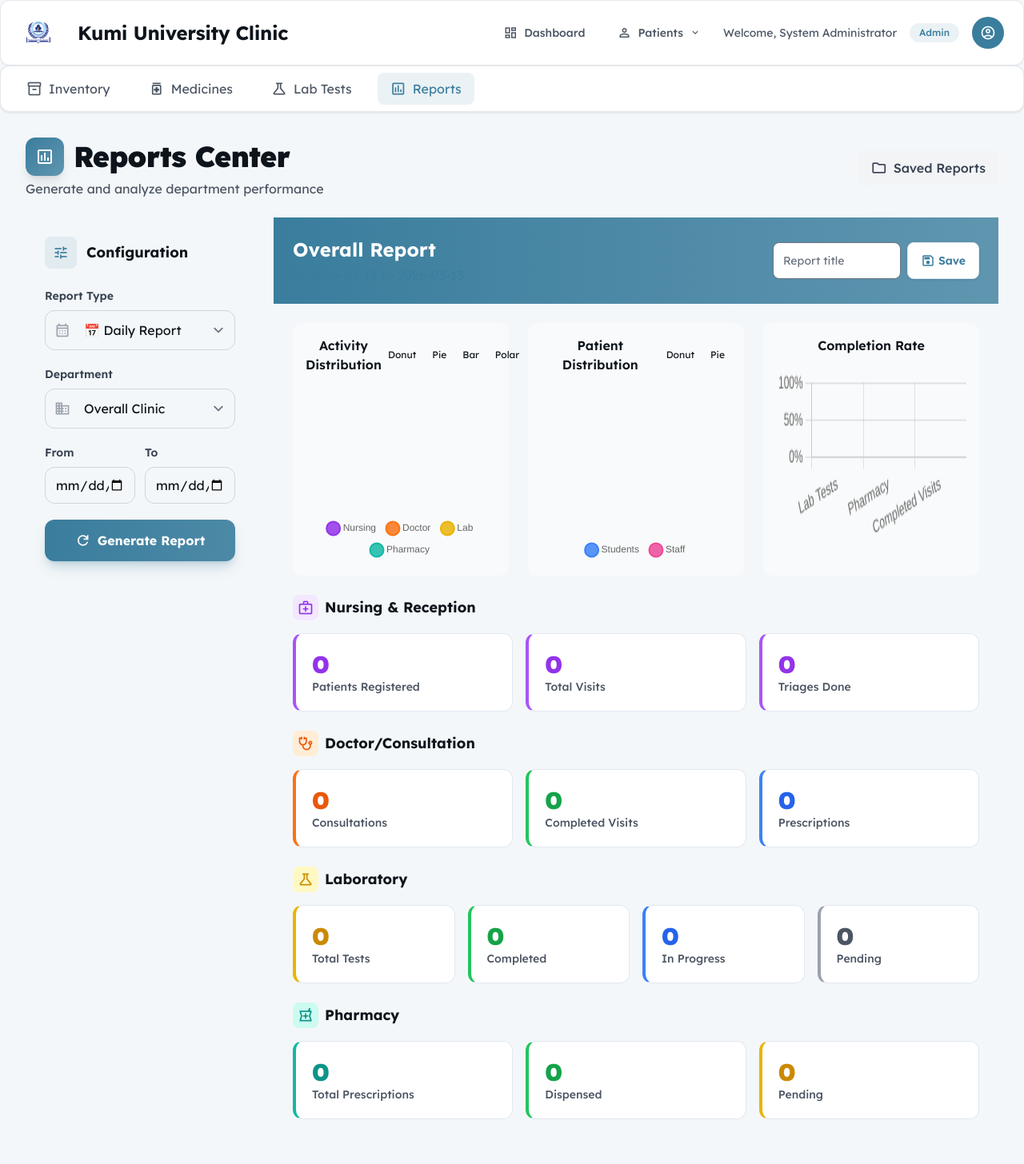
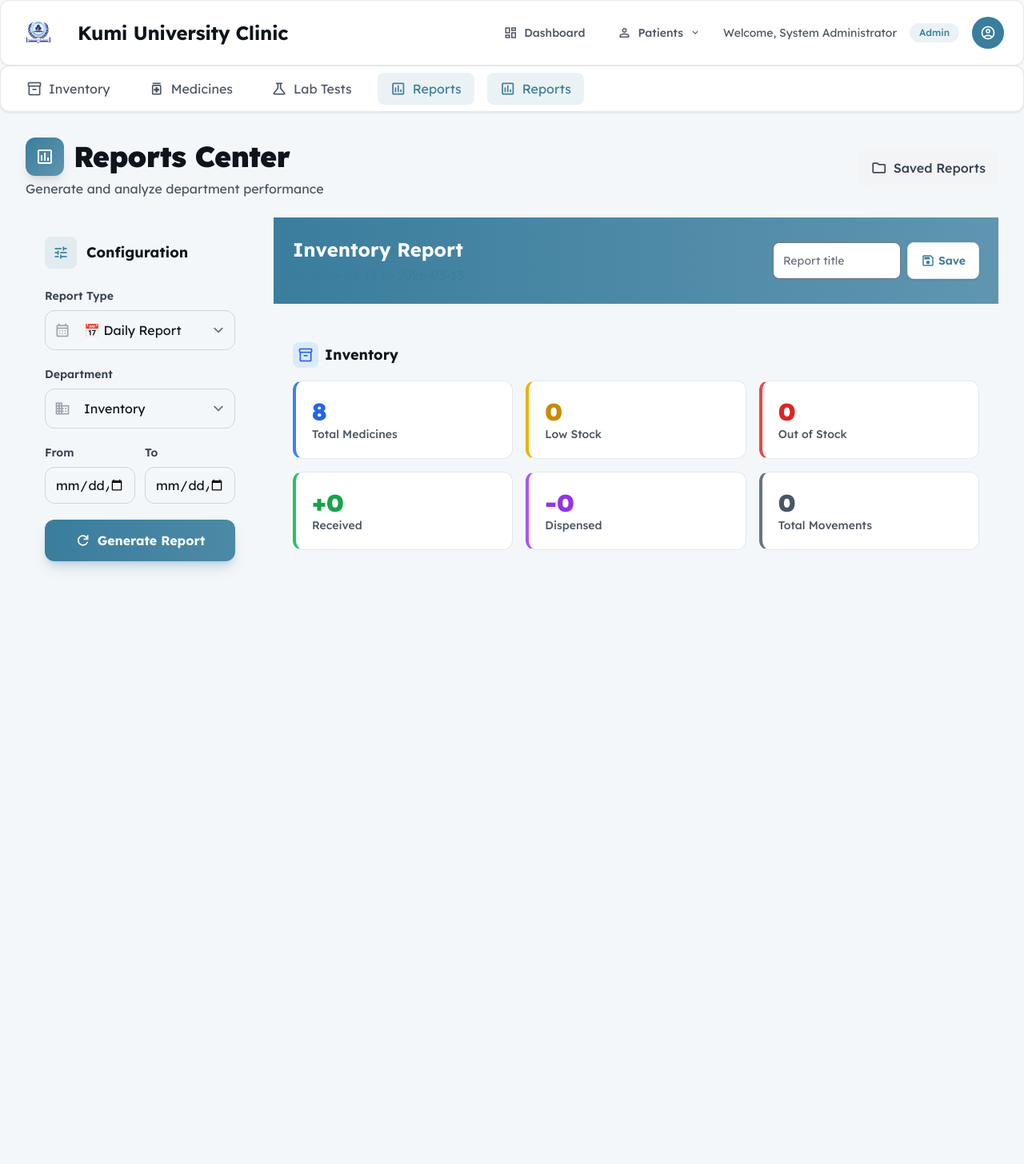
Before and after one commit to Bensonjigo/Kumiclinic, a Django app: page /reports/dashboard/ in a window 1280 px wide. Shown: the whole page at 80% size. After the commit the page ends 714 px from the top, so only its background shows below. Run offline with Django 5.2, Linux system fonts and the light colour scheme; a user stored in the database is signed in; data comes from the database, SQL or seed files in the repository; data that the repository does not hold is empty; some libraries are stand-ins or nearby versions.

Commit message:
Add inventory reports for Store Manager
- Add INVENTORY report type for Admin and Store Manager roles
- Add inventory stats: total medicines, low stock, out of stock, received, dispensed, movements
- Add Reports link to Store Manager navigation menu
- Fix missing Sum import

```diff
--- a/clinic/template_views.py
+++ b/clinic/template_views.py
@@ -4,7 +4,7 @@ from django.contrib.auth.decorators import login_required
 from django.contrib import messages
 from django.utils import timezone
 from django.db import models as db_models
-from django.db.models import Count
+from django.db.models import Count, Sum
 from django.core import serializers
 import json
 from .models import (
@@ -1354,15 +1354,16 @@ def reports_dashboard(request):
 
     # Determine allowed report_for based on role
     allowed_reports = []
-    if role == 'ADMIN':
+    if role == 'ADMIN' or role == 'STORE_MANAGER':
         allowed_reports = [
-            ('OVERALL', 'Overall Clinic'),
+            ('INVENTORY', 'Inventory'),
+            ('PHARMACY', 'Pharmacy'),
+            ('LAB', 'Laboratory'),
             ('NURSE', 'Nursing'),
             ('DOCTOR', 'Doctor/Consultation'),
-            ('LAB', 'Laboratory'),
-            ('PHARMACY', 'Pharmacy'),
+            ('OVERALL', 'Overall Clinic'),
         ]
-        report_for = request.GET.get('report_for', 'OVERALL')
+        report_for = request.GET.get('report_for', 'INVENTORY')
     elif role == 'NURSE':
         # Nurse handles both reception (patient registration) and nursing
         allowed_reports = [('NURSE', 'Nursing & Reception')]
@@ -1506,6 +1507,18 @@ def generate_report_data(report_for, start_date, end_date):
             'pending': prescriptions.filter(is_dispensed=False).count(),
         }
 
+    if report_for in ['OVERALL', 'INVENTORY', 'PHARMACY']:
+        # Inventory stats
+        movements = StockMovement.objects.filter(created_at__gte=start_date, created_at__lte=end_date)
+        data['inventory'] = {
+            'total_medicines': Medicine.objects.count(),
+            'low_stock': Medicine.objects.filter(stock_quantity__lte=db_models.F('minimum_stock_level'), stock_quantity__gt=0).count(),
+            'out_of_stock': Medicine.objects.filter(stock_quantity=0).count(),
+            'total_received': movements.filter(movement_type='PURCHASE').aggregate(total=Sum('quantity'))['total'] or 0,
+            'total_dispensed': movements.filter(movement_type='DISPENSE').aggregate(total=Sum('quantity'))['total'] or 0,
+            'total_movements': movements.count(),
+        }
+
     # Summary
     data['summary'] = {
         'start_date': start_date.strftime('%Y-%m-%d'),
--- a/templates/base.html
+++ b/templates/base.html
@@ -152,6 +152,10 @@
                     <span class="material-symbols-outlined">science</span>
                     <span>Lab Tests</span>
                 </a>
+                <a href="{% url 'reports_dashboard' %}" class="flex items-center gap-2 px-4 py-2 text-gray-600 dark:text-gray-300 hover:text-primary hover:bg-gray-100 dark:hover:bg-gray-700 rounded-lg {% if request.resolver_match.url_name == 'reports_dashboard' %}text-primary bg-primary/10{% endif %}">
+                    <span class="material-symbols-outlined">assessment</span>
+                    <span>Reports</span>
+                </a>
                 {% elif user.role == 'RECEPTIONIST' or user.role == 'NURSE' %}
                 <!-- Register Patient -->
                 <a href="{% url 'register_patient' %}" class="flex items-center gap-2 px-4 py-2 bg-primary text-white rounded-lg hover:bg-primary/90 {% if request.resolver_match.url_name == 'register_patient' %}ring-2 ring-offset-2 ring-primary{% endif %}">
--- a/templates/clinic/reports_dashboard.html
+++ b/templates/clinic/reports_dashboard.html
@@ -298,6 +298,44 @@
                     </div>
                     {% endif %}
 
+                    <!-- Inventory Stats -->
+                    {% if data.inventory %}
+                    <div>
+                        <h3 class="text-lg font-bold text-[#0d141b] dark:text-white mb-4 flex items-center gap-2">
+                            <span class="w-8 h-8 bg-blue-100 dark:bg-blue-900/30 rounded-lg flex items-center justify-center">
+                                <span class="material-symbols-outlined text-blue-600">inventory_2</span>
+                            </span>
+                            Inventory
+                        </h3>
+                        <div class="grid grid-cols-2 md:grid-cols-3 gap-4">
+                            <div class="stat-card border-l-4 border-l-blue-500">
+                                <p class="text-3xl font-black text-blue-600">{{ data.inventory.total_medicines|default:0 }}</p>
+                                <p class="text-sm text-gray-600 dark:text-gray-400 font-medium">Total Medicines</p>
+                            </div>
+                            <div class="stat-card border-l-4 border-l-yellow-500">
+                                <p class="text-3xl font-black text-yellow-600">{{ data.inventory.low_stock|default:0 }}</p>
+                                <p class="text-sm text-gray-600 dark:text-gray-400 font-medium">Low Stock</p>
+                            </div>
+                            <div class="stat-card border-l-4 border-l-red-500">
+                                <p class="text-3xl font-black text-red-600">{{ data.inventory.out_of_stock|default:0 }}</p>
+                                <p class="text-sm text-gray-600 dark:text-gray-400 font-medium">Out of Stock</p>
+                            </div>
+                            <div class="stat-card border-l-4 border-l-green-500">
+                                <p class="text-3xl font-black text-green-600">+{{ data.inventory.total_received|default:0 }}</p>
+                                <p class="text-sm text-gray-600 dark:text-gray-400 font-medium">Received</p>
+                            </div>
+                            <div class="stat-card border-l-4 border-l-purple-500">
+                                <p class="text-3xl font-black text-purple-600">-{{ data.inventory.total_dispensed|default:0 }}</p>
+                                <p class="text-sm text-gray-600 dark:text-gray-400 font-medium">Dispensed</p>
+                            </div>
+                            <div class="stat-card border-l-4 border-l-gray-500">
+                                <p class="text-3xl font-black text-gray-600">{{ data.inventory.total_movements|default:0 }}</p>
+                                <p class="text-sm text-gray-600 dark:text-gray-400 font-medium">Total Movements</p>
+                            </div>
+                        </div>
+                    </div>
+                    {% endif %}
+
                     <!-- Pharmacy Stats -->
                     {% if data.pharmacy %}
                     <div>
```
